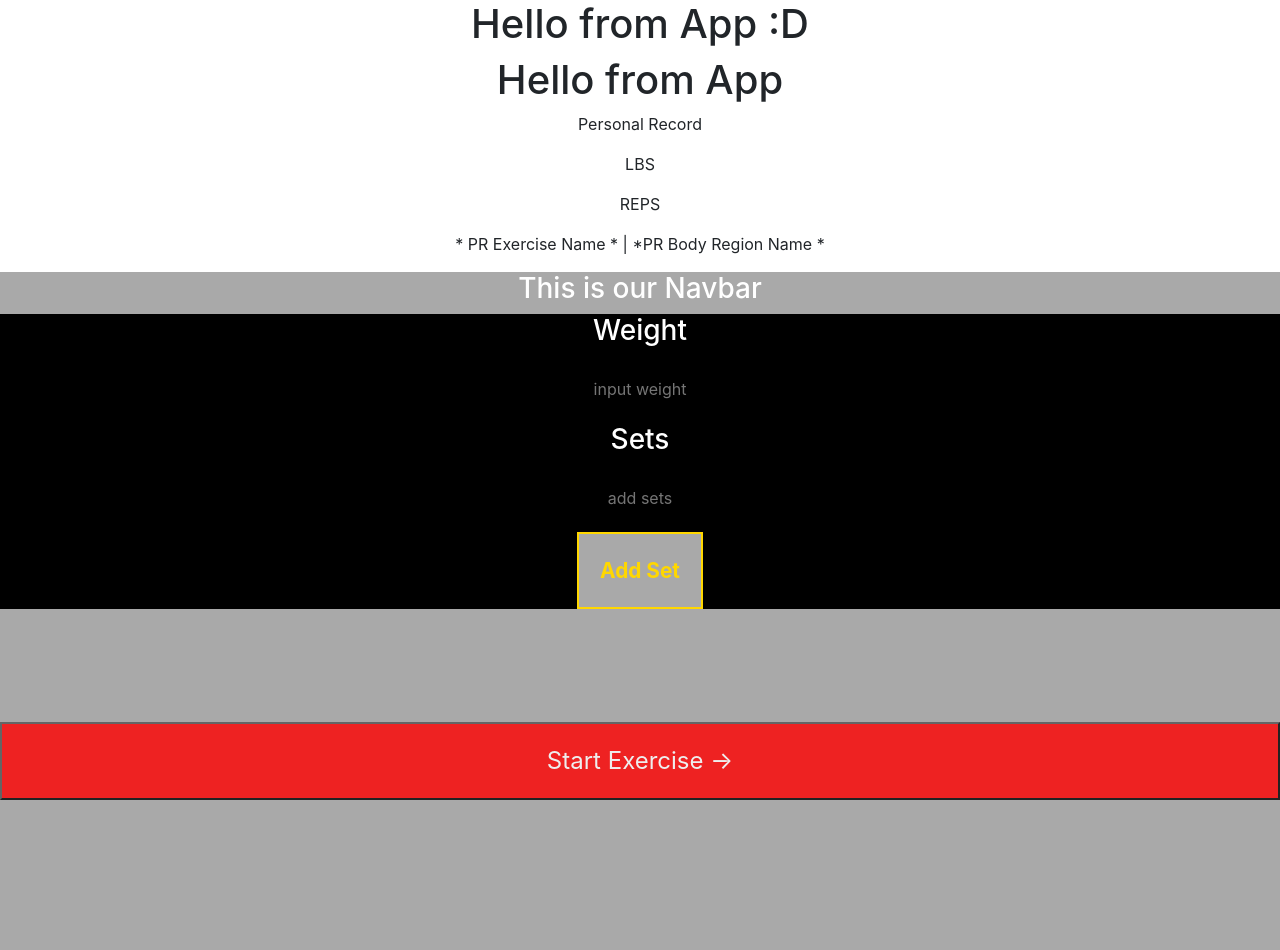
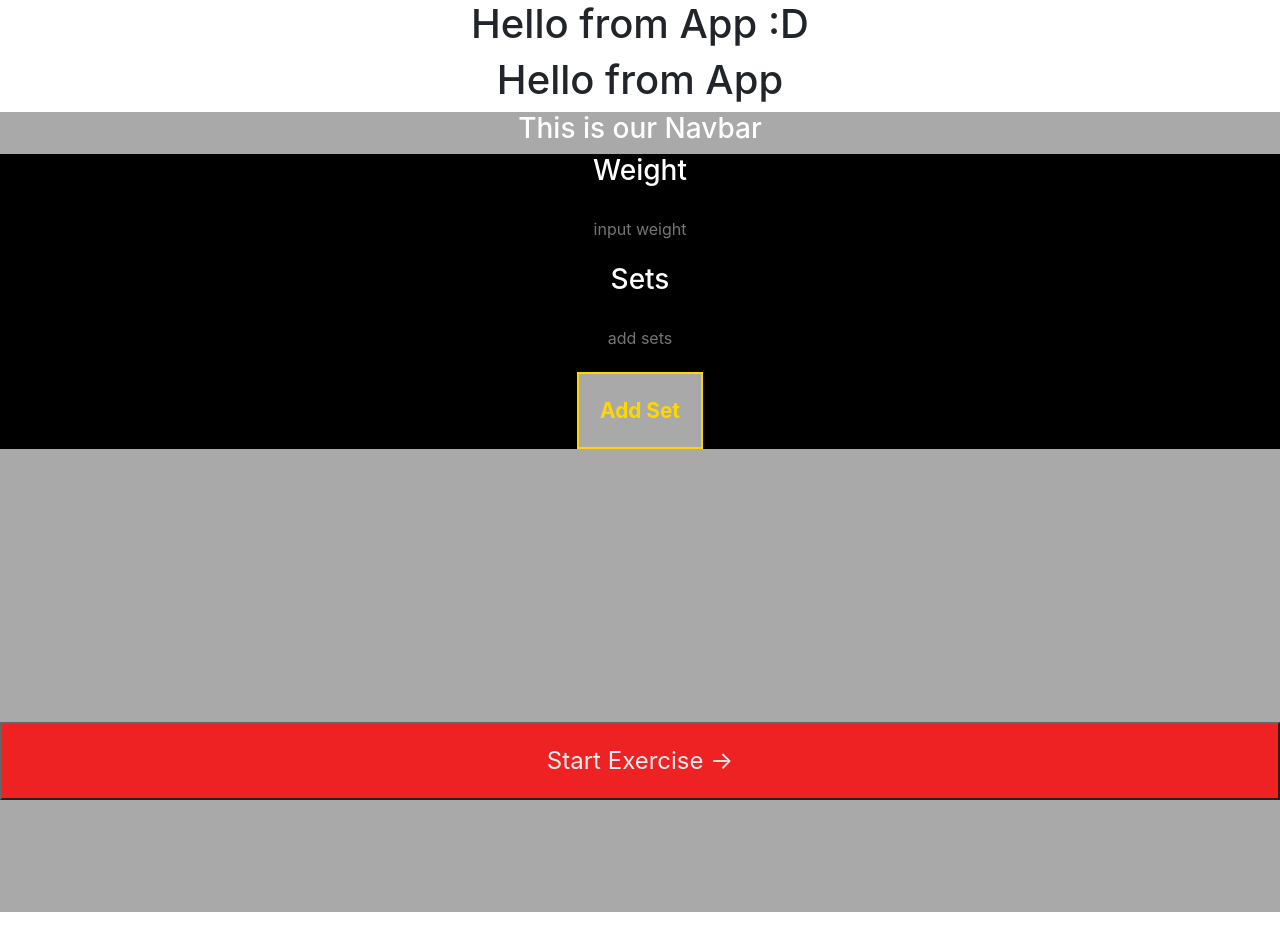
Before and after one commit to bw-weightlifting-journal-3/frontend-weight-lifting, a React (Create React App) app in the folder weight-lifting/: page / in a window 1280 px wide. Shown: the top 950 px of the page. After the commit the page ends 912 px from the top, so only its background shows below. Built offline with nearby package versions, Linux system fonts and the light colour scheme; no server answers; the HTML template or start-up script is replaced by a standard one.

Commit message:
Moved my code from App.js in prep for the end of coding time because of module submission form and standups

```diff
--- a/weight-lifting/src/App.js
+++ b/weight-lifting/src/App.js
@@ -3,8 +3,6 @@ import { BrowserRouter as Router, Switch, Route, Link } from "react-router-dom";
 import "./App.css";
 import Login from "./login";
 // import ExerciseList from "./Components/ExerciseList";
-import PersonalRecord from "./Components/PersonalRecord"
-
 
 // update
 import HomeView from './Components/HomeView';
@@ -17,8 +15,6 @@ function App() {
       <h1>Hello from App :D</h1>
 
       <h1>Hello from App</h1>
-      <PersonalRecord/>
-
       <Router>
         <Route exact path='/login' component={Login} />
       </Router>
```
